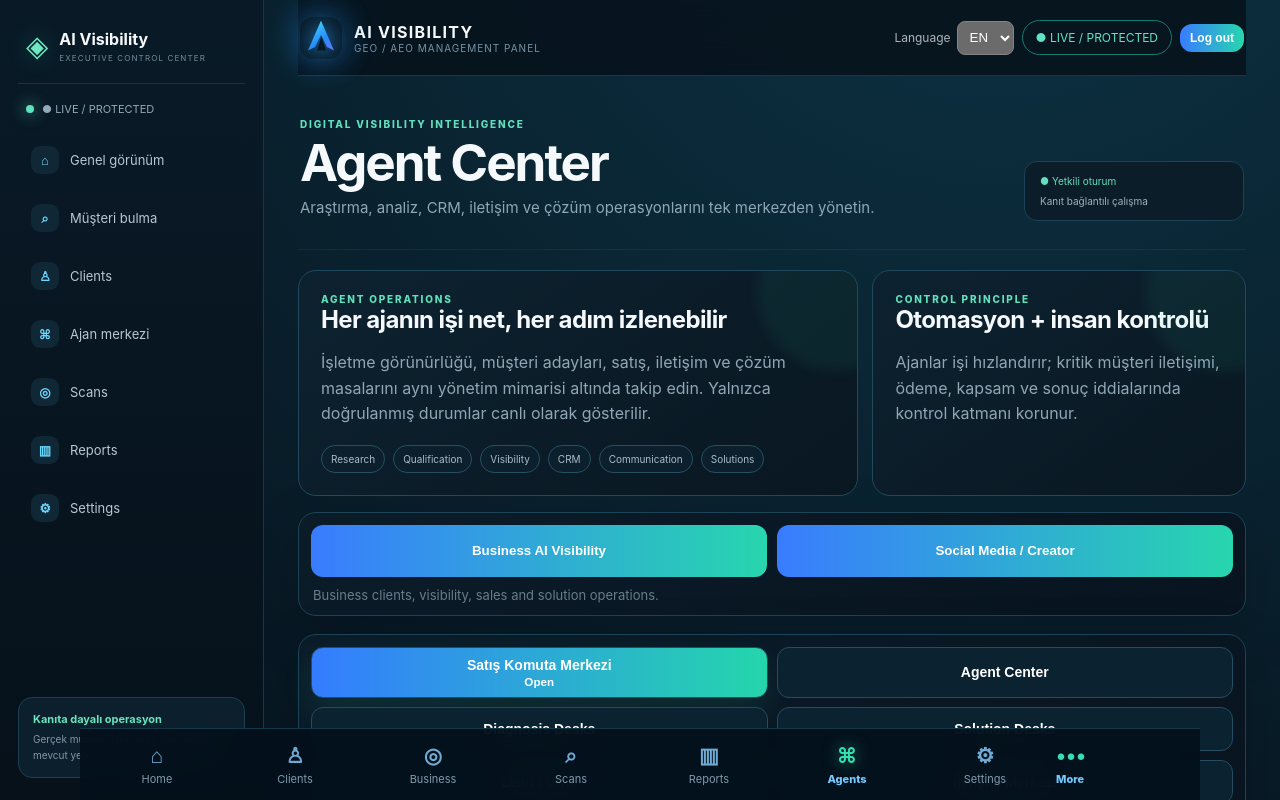
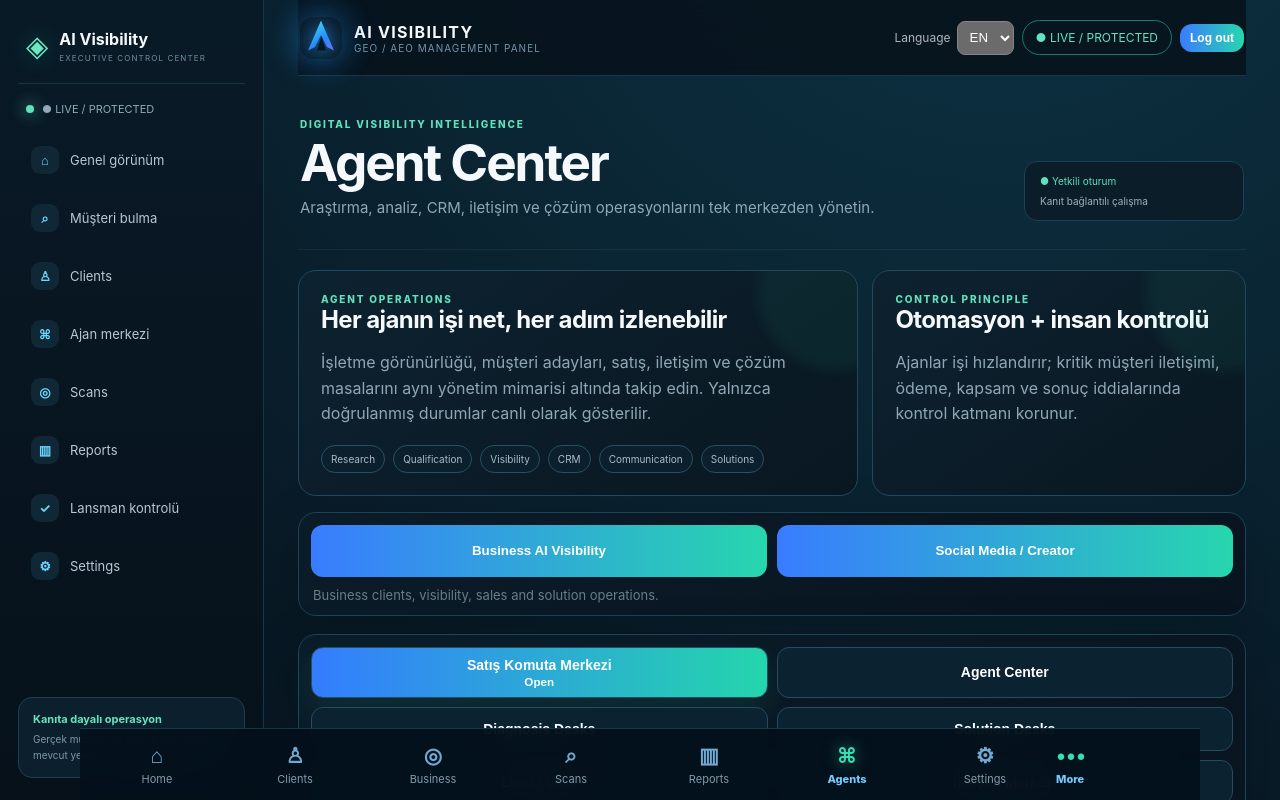
Before and after one commit to mehmetozan-5858/ai-visibility, a Next.js app: page /ajanlar in a window 1280 px wide. Shown: the top 800 px of the page. Built offline with nearby package versions, Linux system fonts and the light colour scheme; no server answers.

Commit message:
feat: expose launch gate in admin navigation

```diff
--- a/components/ui.js
+++ b/components/ui.js
@@ -4,6 +4,6 @@ import BottomNavigation from "./BottomNavigation";
 import LogoutButton from "./LogoutButton";
 import {LanguageSwitcher,useLanguage} from "./LanguageProvider";
 export const items=[["/admin","⌂","home"],["/musteriler","♙","clients"],["/isletme-hesabi","◎","business"],["/taramalar","⌕","scans"],["/raporlar","▥","reports"],["/ajanlar","⌘","agents"],["/ayarlar","⚙","settings"]];
-const desktopItems=[["/admin","⌂","Genel görünüm"],["/lead-finder","⌕","Müşteri bulma"],["/musteriler","♙","Müşteriler"],["/ajanlar","⌘","Ajan merkezi"],["/taramalar","◎","Taramalar"],["/raporlar","▥","Raporlar"],["/ayarlar","⚙","Ayarlar"]];
+const desktopItems=[["/admin","⌂","Genel görünüm"],["/lead-finder","⌕","Müşteri bulma"],["/musteriler","♙","Müşteriler"],["/ajanlar","⌘","Ajan merkezi"],["/taramalar","◎","Taramalar"],["/raporlar","▥","Raporlar"],["/lansman-kontrol","✓","Lansman kontrolü"],["/ayarlar","⚙","Ayarlar"]];
 export function Nav(){return <BottomNavigation/>}
 export function Shell({title,subtitle,children}){const {t}=useLanguage();return <main className="admin-shell"><aside className="admin-shell-side" aria-label="Yönetici masaüstü menüsü"><Link href="/admin" className="admin-shell-logo"><span>◈</span><div><strong>AI Visibility</strong><small>EXECUTIVE CONTROL CENTER</small></div></Link><div className="admin-shell-live"><i/> {t("liveProtected")}</div><nav>{desktopItems.map(([href,icon,label])=><Link href={href} key={href}><b>{icon}</b><span>{label}</span></Link>)}</nav><div className="admin-shell-note"><strong>Kanıta dayalı operasyon</strong><span>Gerçek müşteri, tarama ve ajan verileri mevcut yetkili oturumdan yüklenir.</span></div></aside><section className="admin-shell-main"><header className="top admin-shell-top"><Link href="/admin" className="brand"><span className="logo">A</span><div><strong>AI VISIBILITY</strong><small>{t("adminPanel")}</small></div></Link><div className="admin-shell-actions"><LanguageSwitcher/><span className="badge">{t("liveProtected")}</span><LogoutButton compact/></div></header>{title&&<section className="page-head admin-page-head"><div><span className="admin-page-kicker">DIGITAL VISIBILITY INTELLIGENCE</span><h1>{title}</h1><p>{subtitle}</p></div><div className="admin-page-trust"><span>● Yetkili oturum</span><span>Kanıt bağlantılı çalışma</span></div></section>}<div className="admin-shell-content">{children}</div></section><Nav/></main>}
```
